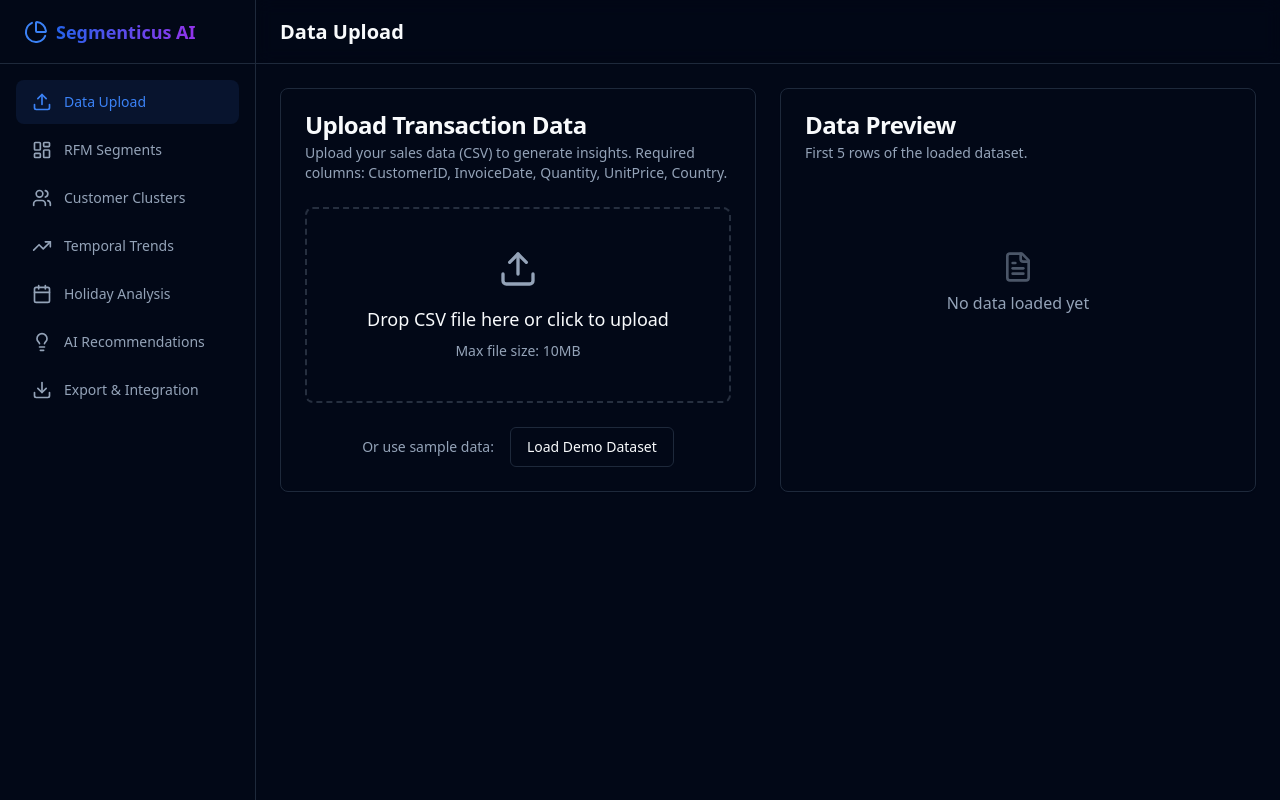
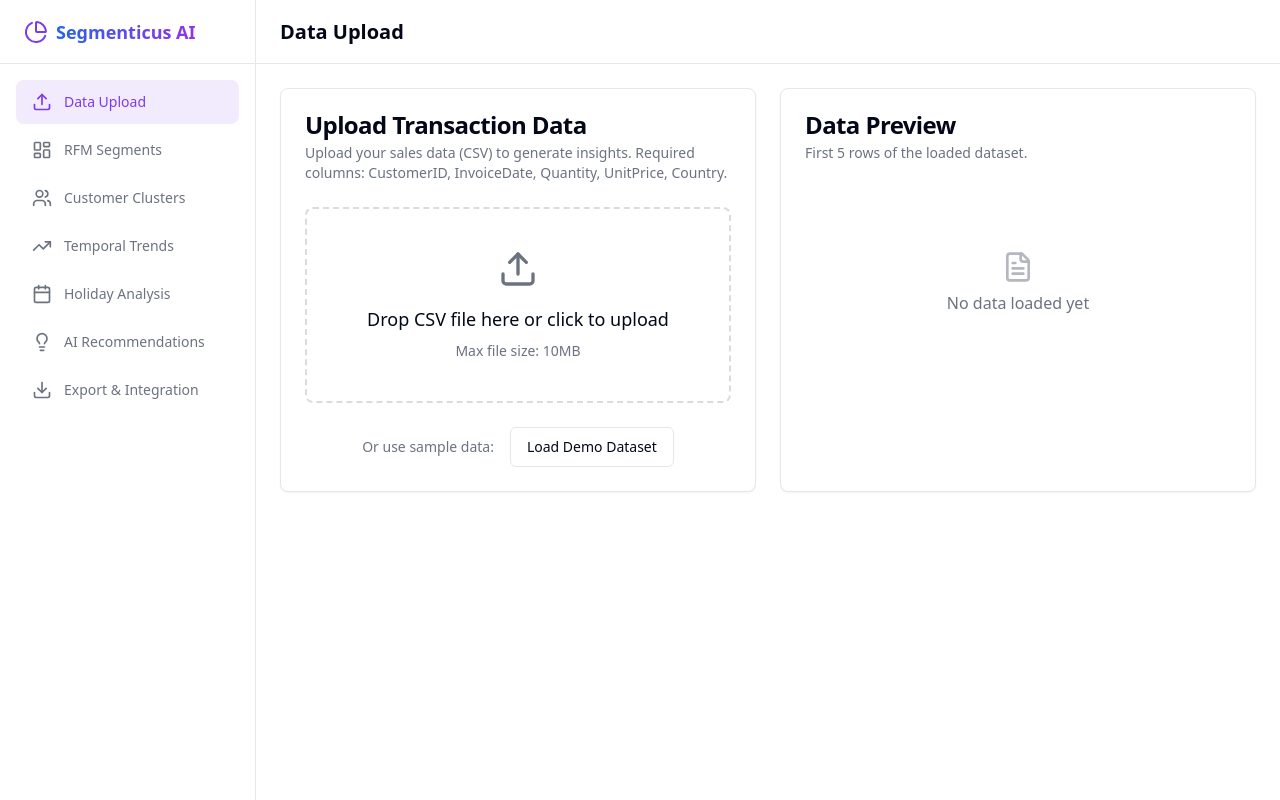
Before and after one commit to vkproduct/sgm, a React (Vite) app: page / in a window 1280 px wide. Built offline with nearby package versions, Linux system fonts and the light colour scheme.

Commit message:
build: generate Vite dependency pre-bundles and update `index.css`.

```diff
--- a/src/index.css
+++ b/src/index.css
@@ -4,33 +4,33 @@
 
 @layer base {
   :root {
-    --background: 222.2 84% 4.9%;
-    --foreground: 210 40% 98%;
+    --background: 0 0% 100%;
+    --foreground: 222.2 84% 4.9%;
 
-    --card: 222.2 84% 4.9%;
-    --card-foreground: 210 40% 98%;
+    --card: 0 0% 100%;
+    --card-foreground: 222.2 84% 4.9%;
 
-    --popover: 222.2 84% 4.9%;
-    --popover-foreground: 210 40% 98%;
+    --popover: 0 0% 100%;
+    --popover-foreground: 222.2 84% 4.9%;
 
-    --primary: 217.2 91.2% 59.8%;
-    --primary-foreground: 222.2 47.4% 11.2%;
+    --primary: 262.1 83.3% 57.8%;
+    --primary-foreground: 210 40% 98%;
 
-    --secondary: 217.2 32.6% 17.5%;
-    --secondary-foreground: 210 40% 98%;
+    --secondary: 220 14.3% 95.9%;
+    --secondary-foreground: 220.9 39.3% 11%;
 
-    --muted: 217.2 32.6% 17.5%;
-    --muted-foreground: 215 20.2% 65.1%;
+    --muted: 220 14.3% 95.9%;
+    --muted-foreground: 220 8.9% 46.1%;
 
-    --accent: 217.2 32.6% 17.5%;
-    --accent-foreground: 210 40% 98%;
+    --accent: 220 14.3% 95.9%;
+    --accent-foreground: 220.9 39.3% 11%;
 
-    --destructive: 0 62.8% 30.6%;
+    --destructive: 0 84.2% 60.2%;
     --destructive-foreground: 210 40% 98%;
 
-    --border: 217.2 32.6% 17.5%;
-    --input: 217.2 32.6% 17.5%;
-    --ring: 212.7 26.8% 83.9%;
+    --border: 220 13% 91%;
+    --input: 220 13% 91%;
+    --ring: 262.1 83.3% 57.8%;
 
     --radius: 0.5rem;
   }
@@ -40,6 +40,7 @@
   * {
     @apply border-border;
   }
+
   body {
     @apply bg-background text-foreground;
   }
```
